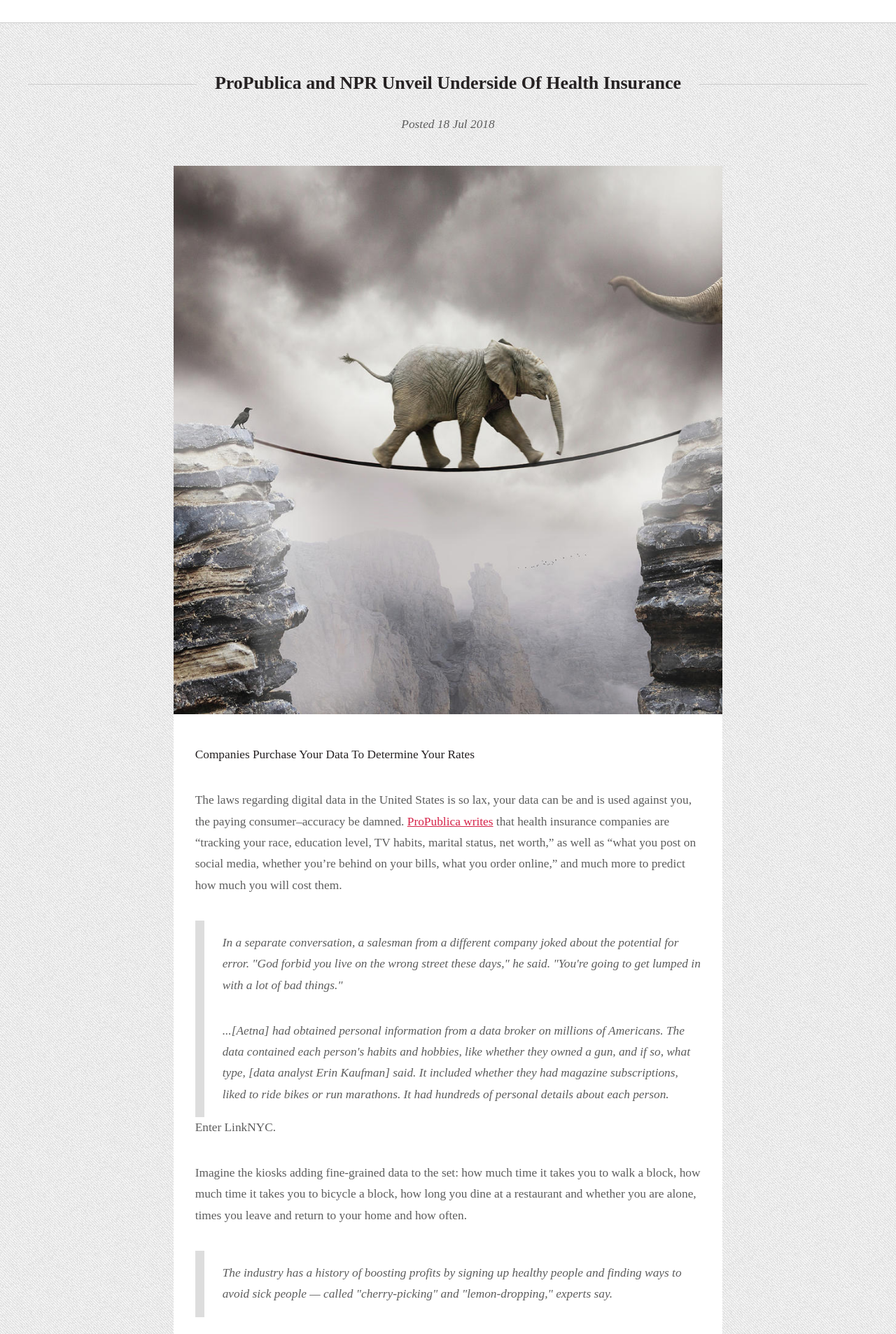
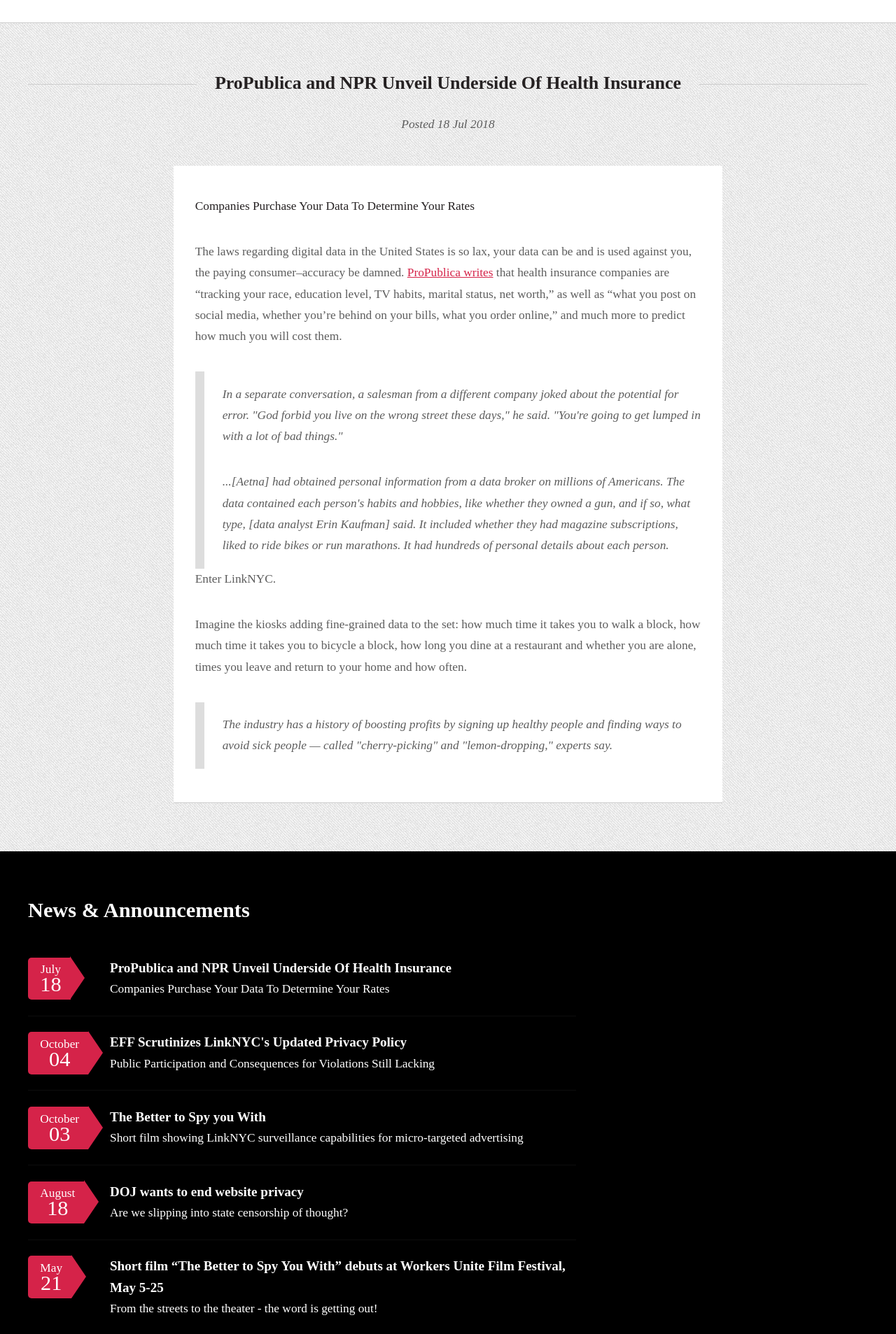
Before and after one commit to rethinklinknyc/rethinklinknyc.github.io, a Jekyll site: the page built from _posts/2018-07-18-propublica-and-npr-unveil-underside-of-health-insurance.md, in a window 1280 px wide. Shown: the part 510-2417 px from the top of the page at 70% size. Built offline with Jekyll 4.4.1, drawn with Linux system fonts in a browser that asks for light colours; some web fonts are replaced; a script that is not in the unit is left out.

Commit message:
Update 2018-07-18-propublica-and-npr-unveil-underside-of-health-insurance.md

```diff
--- a/_posts/2018-07-18-propublica-and-npr-unveil-underside-of-health-insurance.md
+++ b/_posts/2018-07-18-propublica-and-npr-unveil-underside-of-health-insurance.md
@@ -1,6 +1,5 @@
 ---
 title: ProPublica and NPR Unveil Underside Of Health Insurance
-featured: /assets/images/elephant_tightrope.jpg
 layout: post
 published: true
 ---
```
